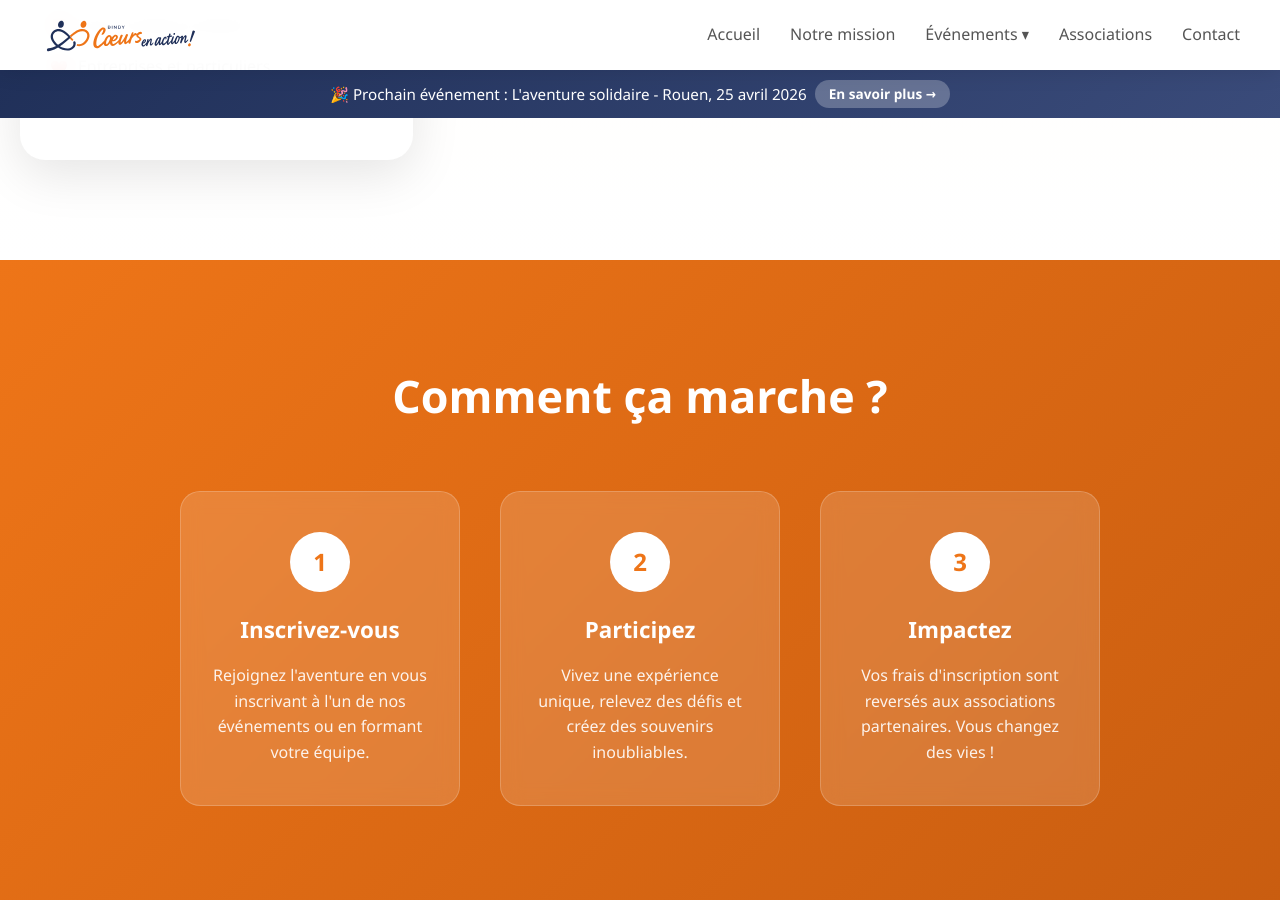
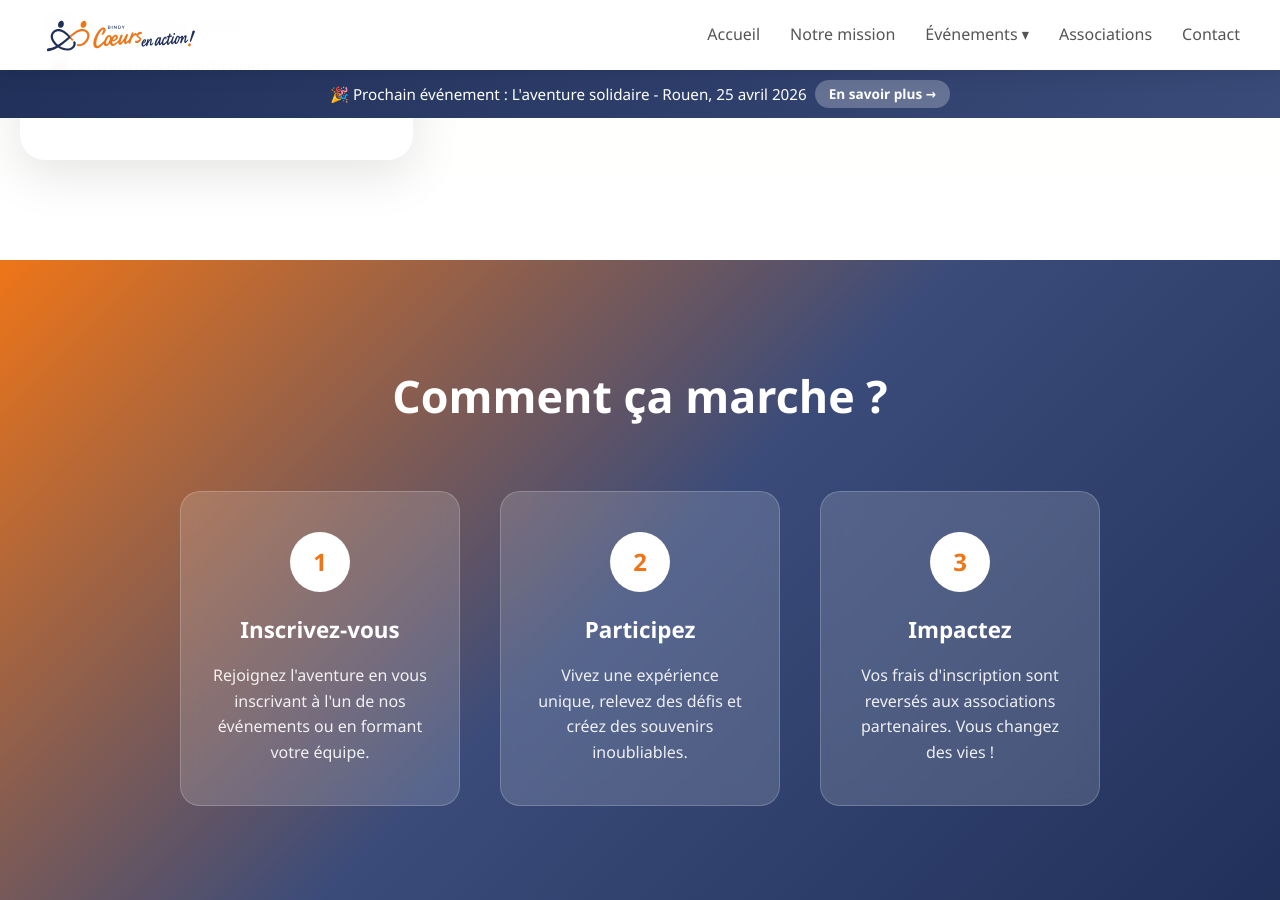
Before and after one commit to Lotto/bindycoeursenaction.fr, a Jekyll site: the page built from index.html, in a window 1280 px wide and 900 px high, scrolled down 4353 px. Built offline with Jekyll 4.4.1, drawn with Linux system fonts in a browser that asks for light colours.

Commit message:
Section "Comment ça marche" : dégradé orange → bleu marine
Remplace le fond orange monochrome par un dégradé orange → bleu marine
cohérent avec les heros. Moins agressif visuellement.

Generated with [Claude Code](https://claude.ai/code)
via [Happy](https://happy.engineering)

Co-Authored-By: Claude <noreply@anthropic.com>
Co-Authored-By: Happy <yesreply@happy.engineering>

```diff
--- a/index.html
+++ b/index.html
@@ -516,7 +516,7 @@ layout: default
   /* How it works */
   .how-it-works {
     padding: 100px 20px;
-    background: linear-gradient(135deg, #ee7518 0%, #c95d10 100%);
+    background: linear-gradient(135deg, #ee7518 0%, #3a4b7a 50%, #203059 100%);
     text-align: center;
   }
 
```
